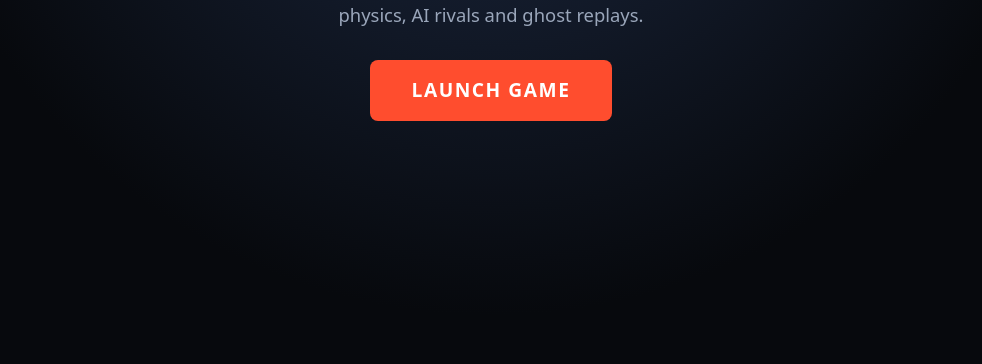
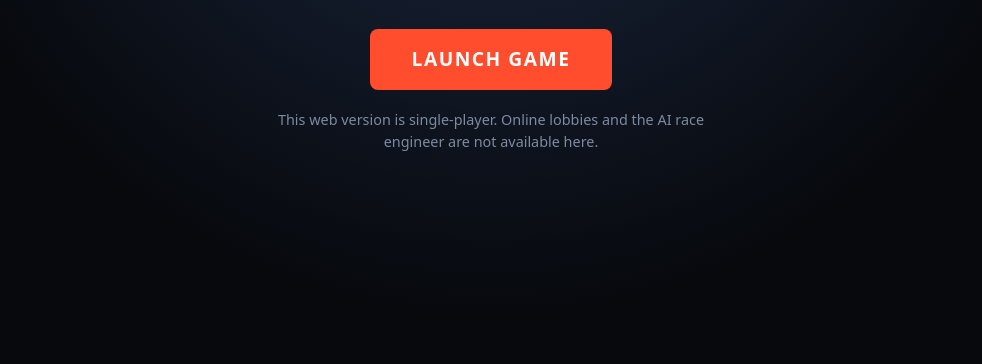
Before and after one commit to gamerpromax1919-eng/horizon-apex, a plain HTML site: page index.html in a window 1280 px wide. Shown: the part 433-797 px from the top of the page, without its empty margins (149-1131 px from the left). Drawn offline with Linux system fonts and the light colour scheme.

Commit message:
Add note about single-player limitation
Added a note about the single-player limitation of the web version.

```diff
--- a/index.html
+++ b/index.html
@@ -14,6 +14,7 @@ h1 span{color:#ff4d2e}
 .tag{max-width:36rem;margin:1rem 0 2rem;color:#9aa6ba;font-size:1.15rem}
 .btn{display:inline-block;background:#ff4d2e;color:#fff;font-weight:700;font-size:1.2rem;padding:1rem 2.6rem;border-radius:.5rem;text-decoration:none;text-transform:uppercase;letter-spacing:.08em;transition:transform .15s,background .15s}
 .btn:hover{background:#ff6a4f;transform:translateY(-2px)}
+.note{margin-top:1.2rem;color:#7d8aa0;font-size:.9rem;max-width:30rem}
 .features{display:grid;grid-template-columns:repeat(auto-fit,minmax(15rem,1fr));gap:1rem;max-width:62rem;margin:0 auto;padding:3rem 1.5rem}
 .card{background:#10151d;border:1px solid #1f2836;border-radius:.75rem;padding:1.4rem}
 .card h3{margin-bottom:.4rem;color:#ff4d2e}
@@ -27,6 +28,7 @@ footer a{color:#9aa6ba}
 <h1>Horizon <span>Apex</span></h1>
 <p class="tag">A 3D racing simulator that runs right in your browser. Real tire physics, AI rivals and ghost replays.</p>
 <a class="btn" href="./play/">Launch Game</a>
+<p class="note">This web version is single-player. Online lobbies and the AI race engineer are not available here.</p>
 </section>
 <section class="features">
 <div class="card"><h3>Realistic physics</h3><p>A fixed 120 Hz physics step with a Pacejka tire model for believable grip and slides.</p></div>
```
